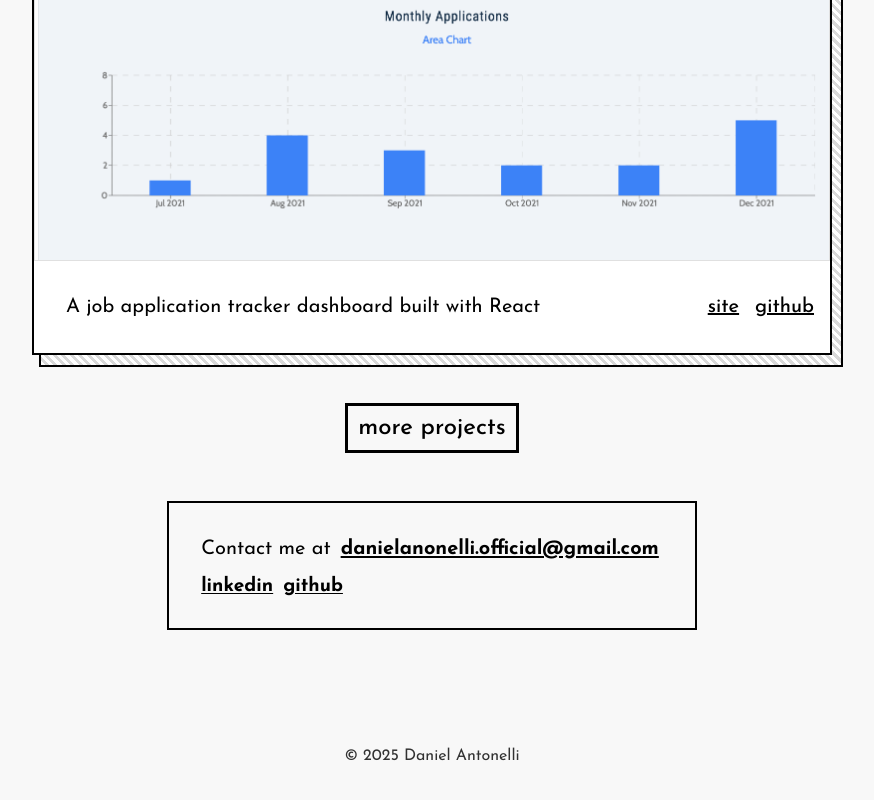
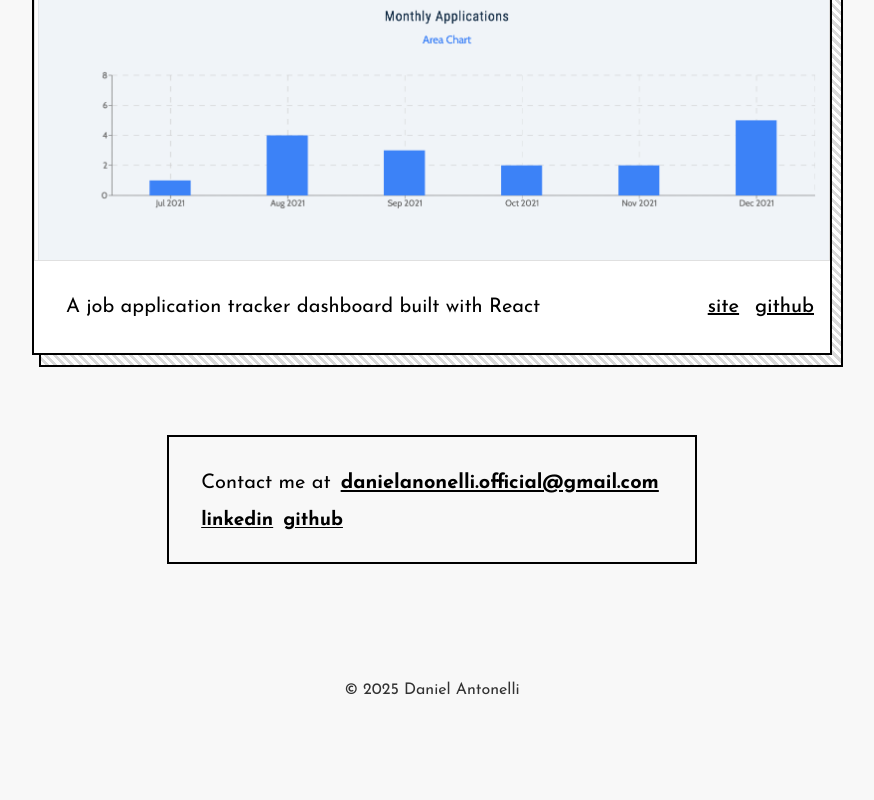
Before and after one commit to dan-antonelli/dantonelli-portfolio, a React (Vite) app: page / in a window 1280 px wide. Shown: the part 2592-3392 px from the top of the page, without its empty margins (208-1082 px from the left). After the commit the page ends 3328 px from the top, so only its background shows below. Built offline with nearby package versions, Linux system fonts and the light colour scheme.

Commit message:
projects

```diff
--- a/src/Projects.tsx
+++ b/src/Projects.tsx
@@ -2,7 +2,11 @@ import { Link } from 'react-router-dom';
 import { projects } from './data/projects';
 import ProjectCard from './ProjectCard';
 
-export default function Projects() {
+interface Props {
+  isPreview: boolean;
+}
+
+export default function Projects({ isPreview = false }: Props) {
   return (
     <>
       <section id="projects" className="projects">
@@ -11,11 +15,13 @@ export default function Projects() {
           <ProjectCard title={title} imagePath={imagePath} description={description} />
         ))}
       </section>
-      <div className="more-projects">
-        <Link to="/projects" className="main-link" title="more projects">
-          more projects
-        </Link>
-      </div>
+      {isPreview && (
+        <div className="more-projects">
+          <Link to="/projects" className="main-link" title="more projects">
+            more projects
+          </Link>
+        </div>
+      )}
     </>
   );
 }
```
